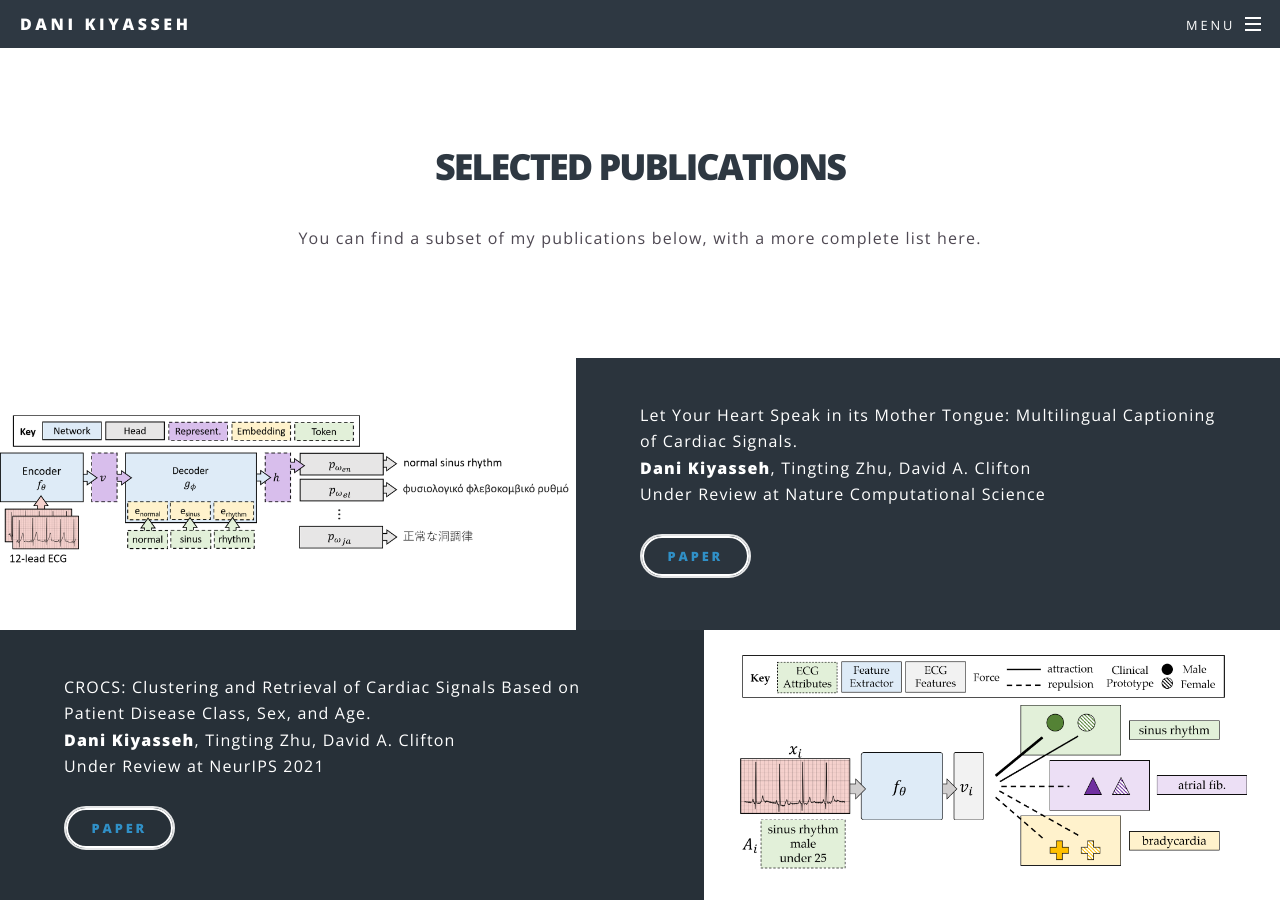
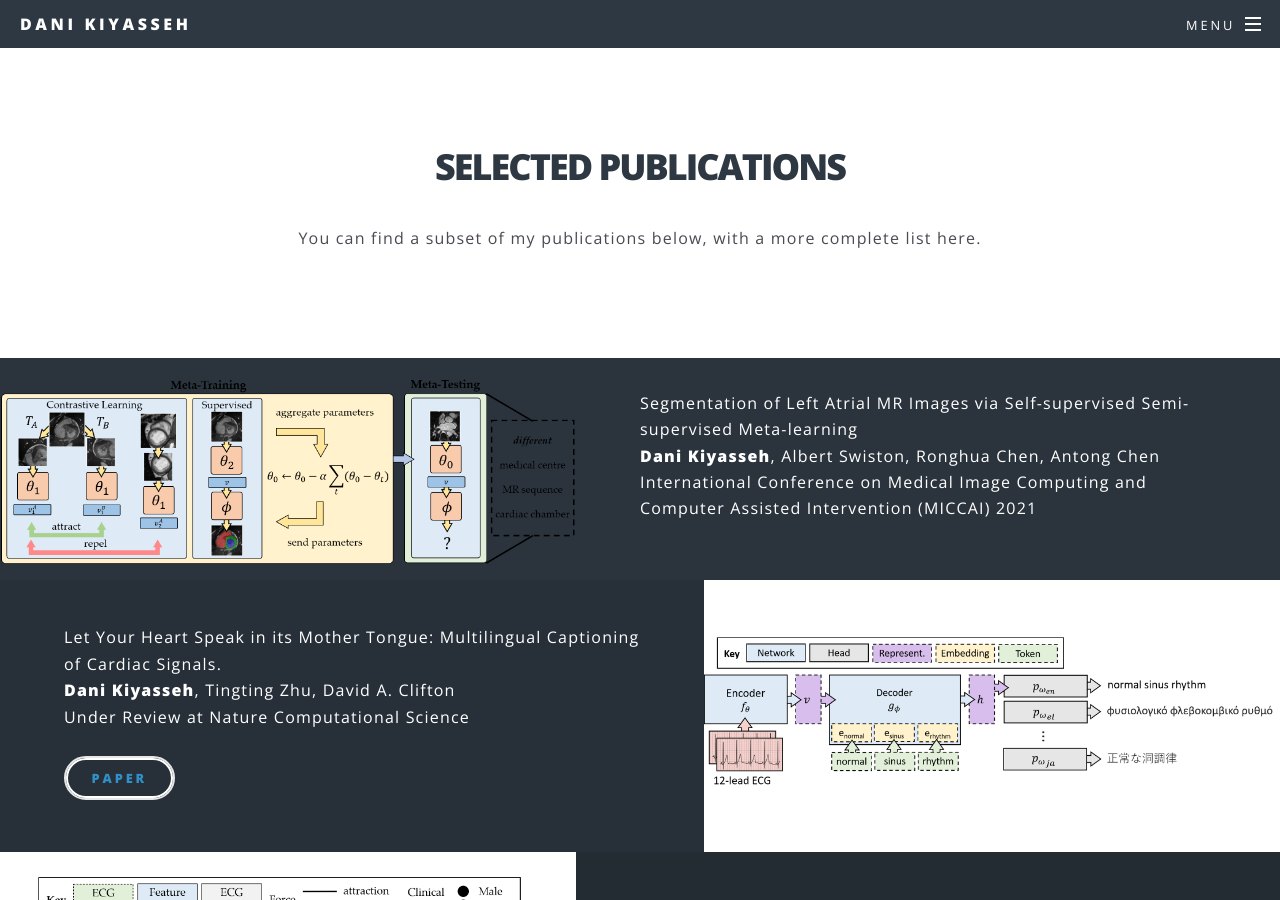
Before and after one commit to danikiyasseh/danikiyasseh.github.io, a Jekyll site: the page publications.html, which Jekyll copies as it is, in a window 1280 px wide and 900 px high. Built offline with Jekyll 4.4.1, drawn with Linux system fonts in a browser that asks for light colours; a style sheet for code colours, icons or effects is not loaded.

Commit message:
Update publications.html

```diff
--- a/publications.html
+++ b/publications.html
@@ -93,6 +93,18 @@
 					</article>
 
 			<section id="experience" class="wrapper alt style2">
+
+					<section class="spotlight">
+			        		<div class="image"><img src="images/S4ML_summary_figure.png" alt="Ox" /></div><div class="content">
+
+			        		<p><a href=" ">Segmentation of Left Atrial MR Images via Self-supervised Semi-supervised Meta-learning</a> <br />
+						<b>Dani Kiyasseh</b>, Albert Swiston, Ronghua Chen, Antong Chen <br />
+						International Conference on Medical Image Computing and Computer Assisted Intervention (MICCAI) 2021 <br /> <br />
+<!-- 						<a href="https://arxiv.org/abs/2103.11011" class="button style2"><b>paper</b></a> -->
+						</p>
+
+			        		</div>
+			        	</section>
 
 					<section class="spotlight">
 			        		<div class="image"><img src="images/Captioning_summary_figure.png" alt="Ox" /></div><div class="content">
```
